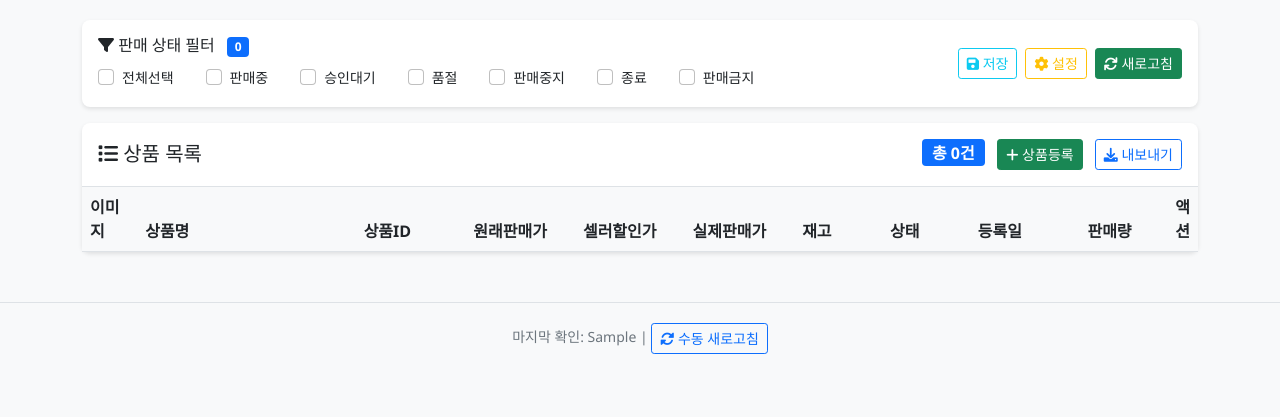
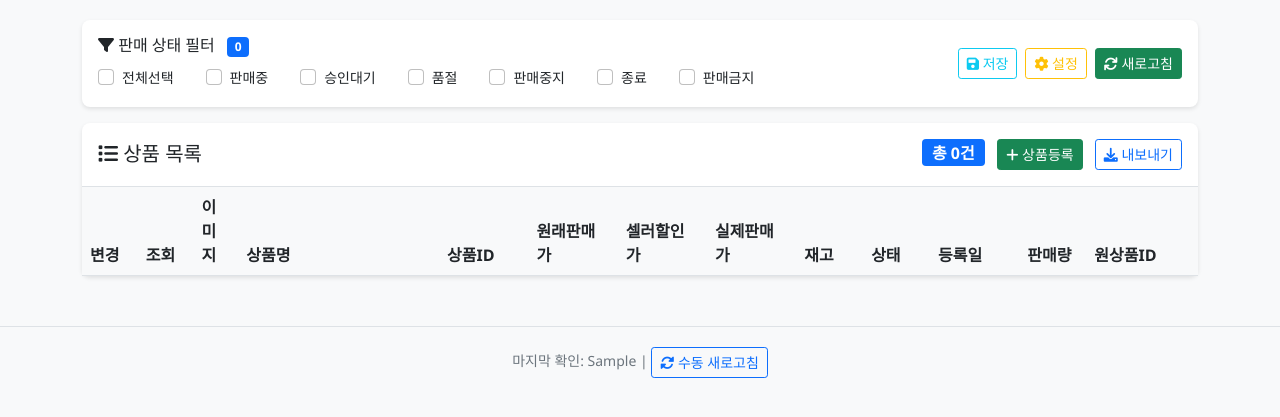
Before and after one commit to HyunjoonKwak/withus_manager, a Python web app: template templates/products.html in a window 1280 px wide. Shown: the part 193-610 px from the top of the page. Run offline with Jinja, Linux system fonts and the light colour scheme; the template is opened without the code that fills it: most values are stand-ins (such as "Sample title", 1, 10 or a date in 2020); lists and menus that the app fills with data are empty.

Commit message:
상품 목록에 원상품ID 추가 및 상품 수정/조회 버튼 기능 구현

```diff
--- a/templates/products.html
+++ b/templates/products.html
@@ -117,17 +117,19 @@
         <table class="table table-hover mb-0">
             <thead class="bg-light">
                 <tr>
-                    <th width="5%">이미지</th>
-                    <th width="20%">상품명</th>
-                    <th width="10%">상품ID</th>
-                    <th width="10%">원래판매가</th>
-                    <th width="10%">셀러할인가</th>
-                    <th width="10%">실제판매가</th>
-                    <th width="8%">재고</th>
-                    <th width="8%">상태</th>
-                    <th width="10%">등록일</th>
-                    <th width="8%">판매량</th>
-                    <th width="11%">액션</th>
+                    <th width="5%">변경</th>
+                    <th width="5%">조회</th>
+                    <th width="4%">이미지</th>
+                    <th width="18%">상품명</th>
+                    <th width="8%">상품ID</th>
+                    <th width="8%">원래판매가</th>
+                    <th width="8%">셀러할인가</th>
+                    <th width="8%">실제판매가</th>
+                    <th width="6%">재고</th>
+                    <th width="6%">상태</th>
+                    <th width="8%">등록일</th>
+                    <th width="6%">판매량</th>
+                    <th width="10%">원상품ID</th>
                 </tr>
             </thead>
             <tbody id="productsTableBody">
@@ -482,13 +484,23 @@ function renderProducts(productList) {
 
 
     const tableHTML = productList.map((product, index) => `
-        <tr onclick="showProductDetail('${product.product_id}')" style="cursor: pointer;">
+        <tr>
+            <td class="text-center">
+                <button class="btn btn-outline-warning btn-sm" onclick="openProductEdit('${product.origin_product_no || product.product_id}', '${product.name}')" title="상품 수정">
+                    ⚙️ 변경
+                </button>
+            </td>
+            <td class="text-center">
+                <button class="btn btn-outline-info btn-sm" onclick="openProductView('${product.product_id}', '${product.name}')" title="상품 조회">
+                    🔍 조회
+                </button>
+            </td>
             <td>
                 <img src="${product.image_url || '/static/images/no-image.png'}"
                      alt="상품이미지" class="product-image"
                      onerror="this.src='/static/images/no-image.png'">
             </td>
-            <td>
+            <td onclick="showProductDetail('${product.product_id}')" style="cursor: pointer;">
                 <div class="text-truncate" style="max-width: 200px;" title="${product.name}">
                     <strong>${product.name || '-'}</strong>
                 </div>
@@ -529,14 +541,7 @@ function renderProducts(productList) {
                 ${product.sales_count || 0}건
             </td>
             <td>
-                <div class="btn-group btn-group-sm">
-                    <button class="btn btn-outline-primary btn-sm" onclick="event.stopPropagation(); editProduct('${product.product_id}')" title="수정">
-                        <i class="fas fa-edit"></i>
-                    </button>
-                    <button class="btn btn-outline-secondary btn-sm" onclick="event.stopPropagation(); toggleProductStatus('${product.product_id}')" title="상태변경">
-                        <i class="fas fa-toggle-on"></i>
-                    </button>
-                </div>
+                <small class="text-muted">${product.origin_product_no || '-'}</small>
             </td>
         </tr>
     `).join('');
@@ -710,9 +715,93 @@ function showProductDetail(productId) {
     new bootstrap.Modal(document.getElementById('productDetailModal')).show();
 }
 
-// 상품 수정
+// 스마트스토어 상품 수정 페이지 열기 (원상품ID 사용)
+function openProductEdit(originProductId, productName = "") {
+    try {
+        console.log('상품 수정 페이지 열기:', originProductId, productName);
+
+        if (!originProductId || originProductId === 'undefined' || originProductId === '-') {
+            alert('원상품ID를 찾을 수 없습니다. 상품 수정 페이지를 열 수 없습니다.');
+            return;
+        }
+
+        // 스마트스토어 상품 수정 URL (원상품ID 포함)
+        const url = `https://sell.smartstore.naver.com/#/products/edit/${originProductId}`;
+        window.open(url, '_blank');
+
+        console.log('상품 수정 페이지 열기 완료:', originProductId, productName);
+
+        // 성공 메시지 표시
+        showStatusMessage(`상품 수정 페이지를 브라우저에서 열었습니다: ${productName}`, 'success');
+
+    } catch (error) {
+        console.error('상품 수정 페이지 열기 오류:', error);
+        alert('상품 수정 페이지를 여는 중 오류가 발생했습니다: ' + error.message);
+    }
+}
+
+// 스마트스토어 상품 조회 페이지 열기 (상품ID 사용)
+function openProductView(productId, productName = "") {
+    try {
+        console.log('상품 조회 페이지 열기:', productId, productName);
+
+        if (!productId || productId === 'undefined' || productId === '-') {
+            alert('상품ID를 찾을 수 없습니다. 상품 조회 페이지를 열 수 없습니다.');
+            return;
+        }
+
+        // 스마트스토어 상품 조회 URL (상품ID 포함)
+        const url = `https://smartstore.naver.com/us-shop/products/${productId}`;
+        window.open(url, '_blank');
+
+        console.log('상품 조회 페이지 열기 완료:', productId, productName);
+
+        // 성공 메시지 표시
+        showStatusMessage(`상품 조회 페이지를 브라우저에서 열었습니다: ${productName}`, 'info');
+
+    } catch (error) {
+        console.error('상품 조회 페이지 열기 오류:', error);
+        alert('상품 조회 페이지를 여는 중 오류가 발생했습니다: ' + error.message);
+    }
+}
+
+// 상태 메시지 표시 함수
+function showStatusMessage(message, type = 'info') {
+    const alertClass = type === 'success' ? 'alert-success' :
+                      type === 'error' ? 'alert-danger' : 'alert-info';
+
+    const alertDiv = document.createElement('div');
+    alertDiv.className = `alert ${alertClass} alert-dismissible fade show mt-3`;
+    alertDiv.innerHTML = `
+        <i class="fas fa-${type === 'success' ? 'check-circle' : type === 'error' ? 'exclamation-circle' : 'info-circle'}"></i>
+        ${message}
+        <button type="button" class="btn-close" data-bs-dismiss="alert"></button>
+    `;
+
+    // 첫 번째 카드 위에 삽입
+    const firstCard = document.querySelector('.product-header');
+    if (firstCard && firstCard.parentNode) {
+        firstCard.parentNode.insertBefore(alertDiv, firstCard.nextSibling);
+    } else {
+        document.querySelector('.container').prepend(alertDiv);
+    }
+
+    // 5초 후 자동 제거
+    setTimeout(() => {
+        if (alertDiv.parentNode) {
+            alertDiv.remove();
+        }
+    }, 5000);
+}
+
+// 기존 상품 수정 함수 (호환성 유지)
 function editProduct(productId) {
-    alert('상품 수정 기능이 곧 구현될 예정입니다.');
+    const product = products.find(p => p.product_id === productId);
+    if (product) {
+        openProductEdit(product.origin_product_no || productId, product.name);
+    } else {
+        alert('상품 정보를 찾을 수 없습니다.');
+    }
 }
 
 // 상품 상태 변경
--- a/web_server.py
+++ b/web_server.py
@@ -1354,6 +1354,7 @@ async def get_products():
             product_dict = {
                 'id': product.get('channel_product_no', ''),
                 'product_id': product.get('channel_product_no', ''),
+                'origin_product_no': product.get('origin_product_no', ''),
                 'name': product.get('product_name', ''),
                 'price': product.get('sale_price', 0),
                 'sale_price': product.get('sale_price', 0),
```
